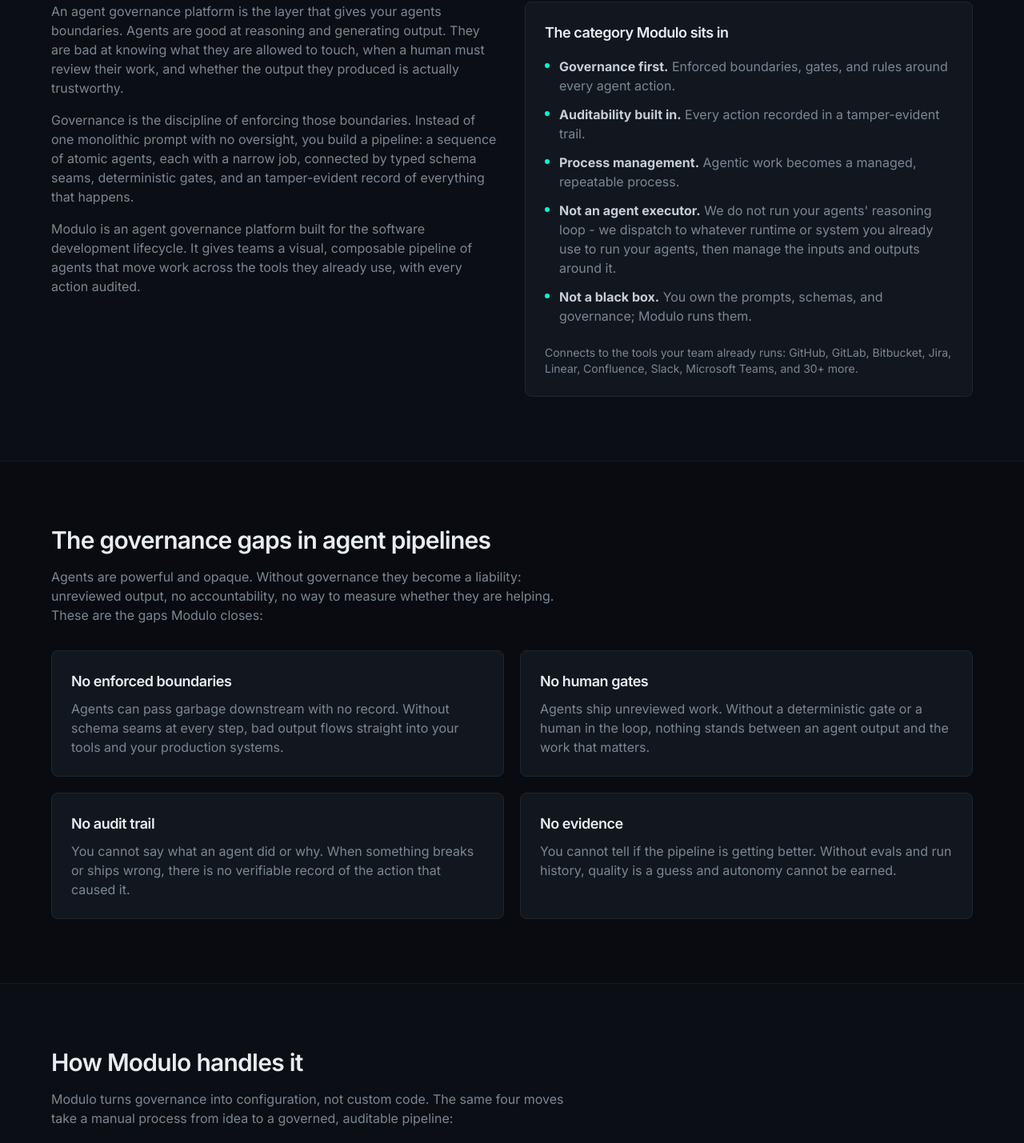
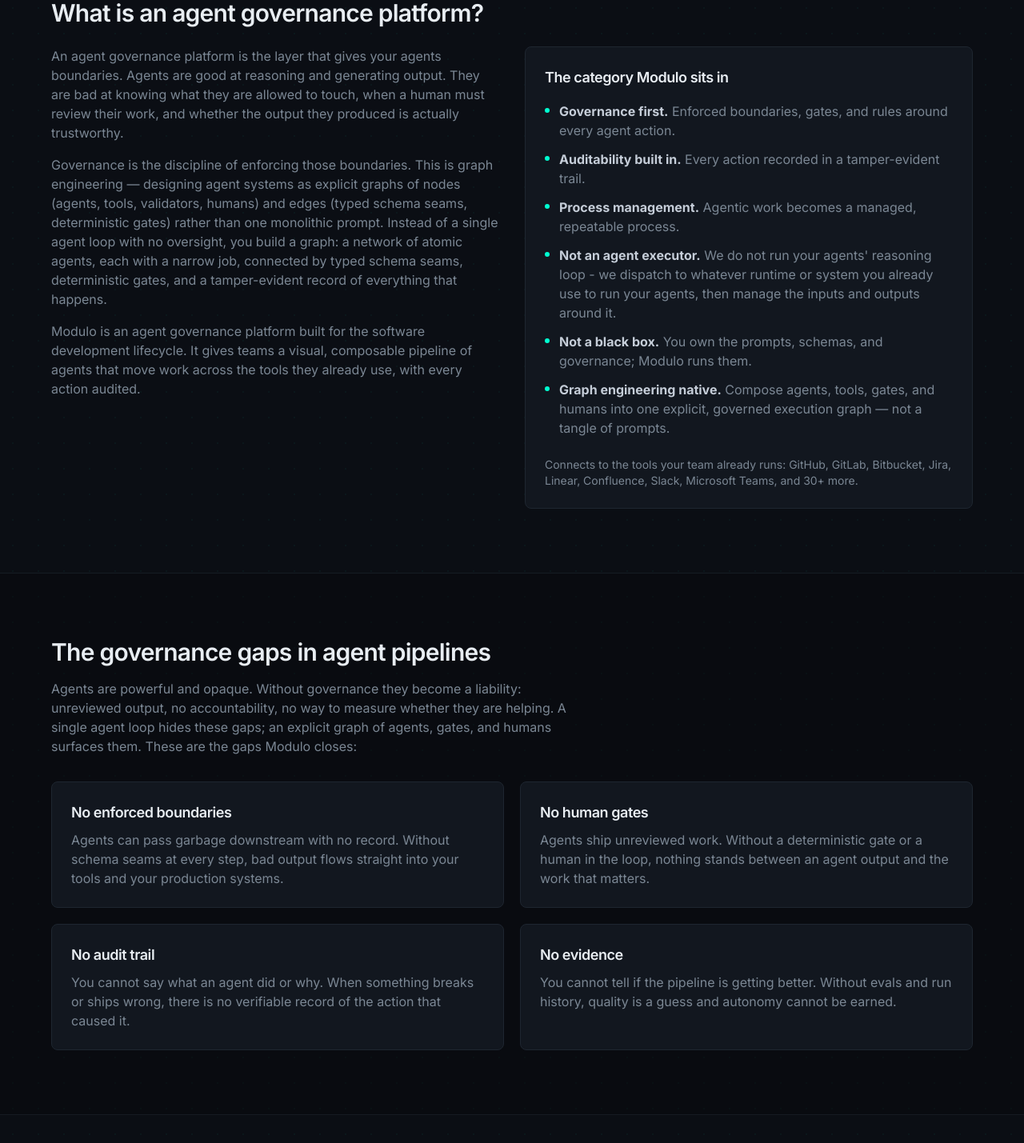
Before and after one commit to farnalabs/moduloplatform-website, a Vue app: page / in a window 1280 px wide. Shown: the part 806-2235 px from the top of the page at 80% size. Built offline with nearby package versions, Linux system fonts and the light colour scheme.

Commit message:
feat: position Modulo as a graph engineering platform alongside agent governance (#2)

```diff
--- a/src/components/CtaSection.vue
+++ b/src/components/CtaSection.vue
@@ -6,7 +6,7 @@
   <section id="cta" class="relative overflow-hidden" aria-labelledby="cta-heading">
     <div class="mx-auto max-w-content px-4 py-20 text-center sm:px-6 sm:py-28">
       <h2 id="cta-heading" class="mx-auto max-w-2xl text-3xl font-semibold tracking-tight text-ink-50">
-        Start governing your agentic SDLC free
+        Start building governed agent graphs free
       </h2>
       <p class="mx-auto mt-4 max-w-xl text-lg text-ink-300">
         The Community edition is free and complete. Self-host it on your own infrastructure. No
--- a/src/components/HeroSection.vue
+++ b/src/components/HeroSection.vue
@@ -23,7 +23,9 @@
         Modulo enforces boundaries on your agentic SDLC: every step validates against typed
         schemas, risky decisions pause for review where you configure them, and every action is
         written to a tamper-evident audit trail. Self-hosted and source-available, so your
-        prompts and data stay in your infrastructure.
+        prompts and data stay in your infrastructure. Under the hood you compose agents, tools,
+        and human gates into an explicit execution graph — the practice the industry now calls
+        graph engineering.
       </p>
       <div class="mt-8 flex flex-wrap items-center gap-4">
         <a
--- a/src/components/ProblemSection.vue
+++ b/src/components/ProblemSection.vue
@@ -31,8 +31,9 @@
       </h2>
       <p class="mt-4 max-w-2xl text-ink-300">
         Agents are powerful and opaque. Without governance they become a liability: unreviewed
-        output, no accountability, no way to measure whether they are helping. These are the gaps
-        Modulo closes:
+        output, no accountability, no way to measure whether they are helping. A single agent loop
+        hides these gaps; an explicit graph of agents, gates, and humans surfaces them. These are
+        the gaps Modulo closes:
       </p>
       <ul class="mt-8 grid gap-5 sm:grid-cols-2">
         <li
--- a/src/components/SolutionSection.vue
+++ b/src/components/SolutionSection.vue
@@ -31,7 +31,7 @@
       </h2>
       <p class="mt-4 max-w-2xl text-ink-300">
         Modulo turns governance into configuration, not custom code. The same four moves take a
-        manual process from idea to a governed, auditable pipeline:
+        manual process from idea to a governed, auditable agent graph:
       </p>
       <ol class="mt-8 grid gap-5 sm:grid-cols-2 lg:grid-cols-4">
         <li
@@ -50,7 +50,7 @@
         </li>
       </ol>
       <p class="mt-8 max-w-2xl text-ink-300">
-        The result is a governed pipeline of atomic AI agents that automates your SDLC work with
+        The result is a governed graph of atomic AI agents that automates your SDLC work with
         enforced boundaries, human gates where it matters, and an audit trail you can trust.
       </p>
     </div>
--- a/src/components/WhatIsSection.vue
+++ b/src/components/WhatIsSection.vue
@@ -15,10 +15,12 @@
             produced is actually trustworthy.
           </p>
           <p>
-            Governance is the discipline of enforcing those boundaries. Instead of one monolithic
-            prompt with no oversight, you build a pipeline: a sequence of atomic agents, each
-            with a narrow job, connected by typed schema seams, deterministic gates, and an
-            tamper-evident record of everything that happens.
+            Governance is the discipline of enforcing those boundaries. This is graph engineering —
+            designing agent systems as explicit graphs of nodes (agents, tools, validators, humans)
+            and edges (typed schema seams, deterministic gates) rather than one monolithic prompt.
+            Instead of a single agent loop with no oversight, you build a graph: a network of
+            atomic agents, each with a narrow job, connected by typed schema seams, deterministic
+            gates, and a tamper-evident record of everything that happens.
           </p>
           <p>
             Modulo is an agent governance platform built for the software development lifecycle.
@@ -49,6 +51,10 @@
               <span class="mt-2 h-1.5 w-1.5 shrink-0 rounded-full bg-teal-500" aria-hidden="true"></span>
               <span><strong class="text-ink-100">Not a black box.</strong> You own the prompts, schemas, and governance; Modulo runs them.</span>
             </li>
+            <li class="flex gap-3">
+              <span class="mt-2 h-1.5 w-1.5 shrink-0 rounded-full bg-teal-500" aria-hidden="true"></span>
+              <span><strong class="text-ink-100">Graph engineering native.</strong> Compose agents, tools, gates, and humans into one explicit, governed execution graph — not a tangle of prompts.</span>
+            </li>
           </ul>
           <p class="mt-6 text-sm text-ink-300">
             Connects to the tools your team already runs: GitHub, GitLab, Bitbucket, Jira, Linear,
```
